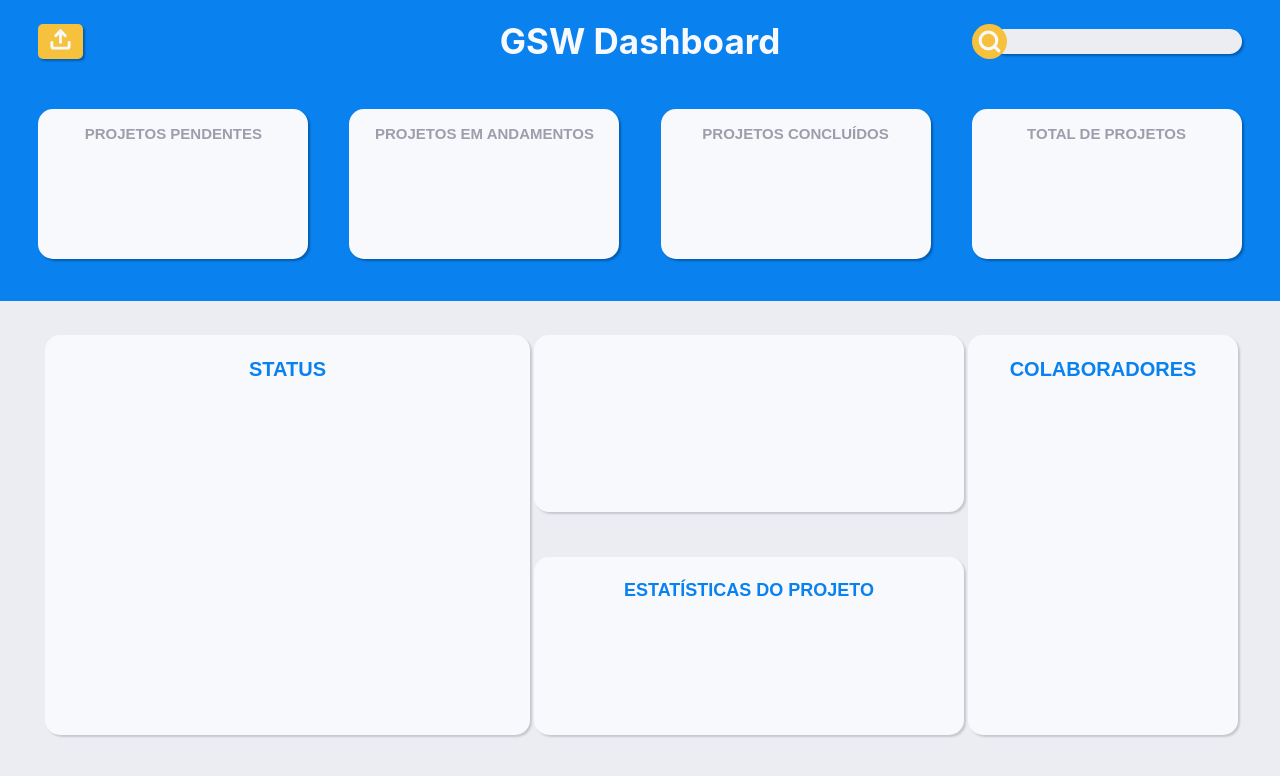
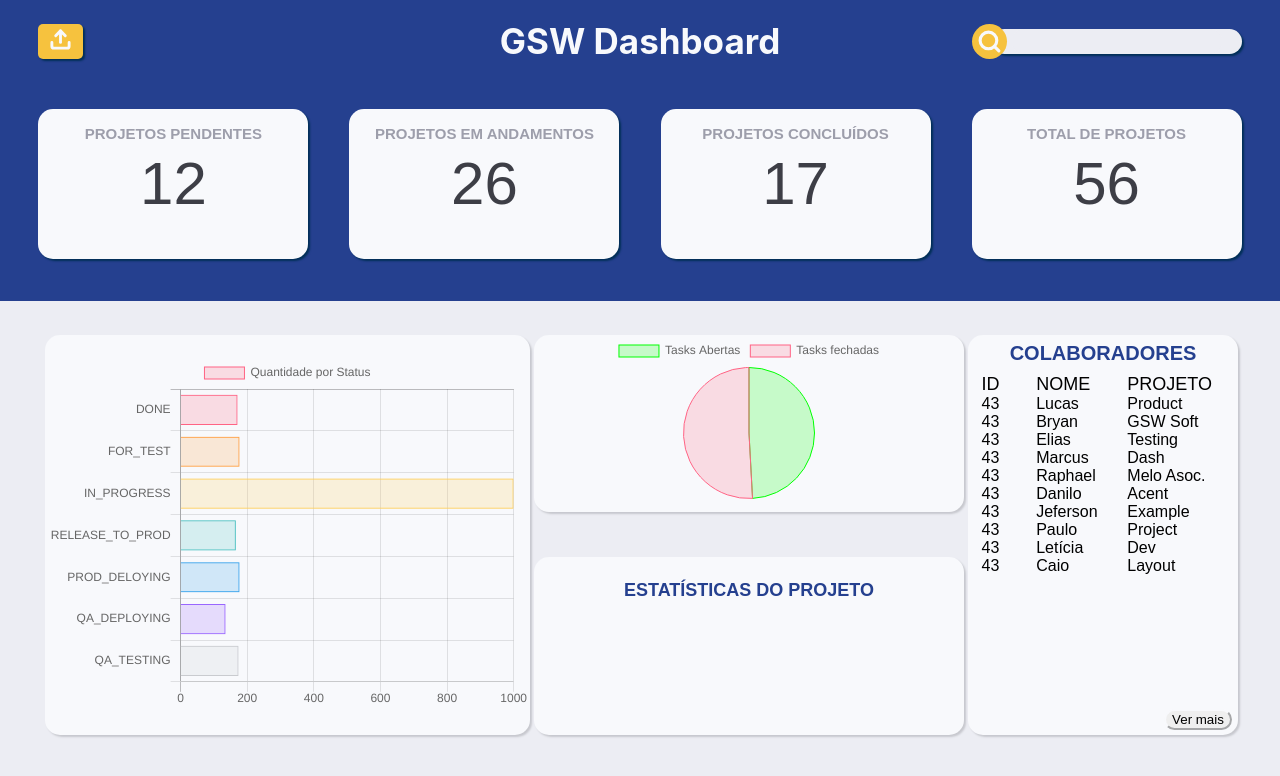
Before and after one commit to Time-1-ADS/ProjetoGSW, a Flask app: page / in a window 1280 px wide. Shown: the top 776 px of the page. Run offline with Flask 2, Linux system fonts and the light colour scheme; some libraries are stand-ins or nearby versions.

Commit message:
tela geral + exemplos

```diff
--- a/SPRINT_2/codes/static/css/style.css
+++ b/SPRINT_2/codes/static/css/style.css
@@ -1,3 +1,5 @@
+@import url("https://cdnjs.cloudflare.com/ajax/libs/Chart.js/2.8.0/Chart.css");
+
 /*
 Azul Clarinho = #36B9CC
 Verde = #1CC88A
@@ -29,7 +31,7 @@ h1{
 }
 .container {
     width: 100%;
-    background: #0981EF;
+    background: #25408F;
 }
 
 .nav{
@@ -37,7 +39,6 @@ h1{
     height: 50px;
     display: flex;
     align-items: center;
-    /*background: red;*/
     margin-left: 3%;
     margin-right: 3%;
     margin-top: 16px;
@@ -73,7 +74,7 @@ h1{
     display: flex;
     align-items: center;
     justify-content: center;
-    box-shadow: 2px 2px 2px #055daf;
+    box-shadow: 2px 2px 2px #022f58;
 }
 
 .search{
@@ -88,7 +89,7 @@ h1{
     display: flex;
     border-radius: 12.5px;
     background: #ECEDF3;
-    box-shadow: 2px 2px 2px #055daf;
+    box-shadow: 2px 2px 2px #022f58;
 }
 
 .form-control{
@@ -114,7 +115,7 @@ h1{
     height: 150px;
     background: #F8F9FC;
     border-radius: 15px;
-    box-shadow: 2px 2px 2px #055daf;
+    box-shadow: 2px 2px 2px #022f58;
     display: flex;
     align-items: flex-start;
     flex-direction: column;
@@ -178,7 +179,7 @@ h1{
     border-radius: 15px;
     box-shadow: 2px 2px 2px #c7c8ce;
     display: flex;
-    align-items: flex-start;
+    align-items: center;
     flex-direction: column;
     justify-content: center;
 }
@@ -202,14 +203,14 @@ h1{
     position: relative;
     width: 485px;
     height: 20px;
-    top: -170px;
+    top: 0px;
     justify-content: center;
     font-family: Arial, Helvetica, sans-serif;
     font-style: normal;
     font-weight: bold;
     font-size: 20px;
     line-height: 28px;
-    color: #0981EF;
+    color: #25408F;
     display: flex;
 }
 
@@ -217,14 +218,14 @@ h1{
     position: relative;
     width: 270px;
     height: 20px;
-    top: -170px;
+    /*top: -170px;*/
     justify-content: center;
     font-family: Arial, Helvetica, sans-serif;
     font-style: normal;
     font-weight: bold;
     font-size: 20px;
     line-height: 28px;
-    color: #0981EF;
+    color: #25408F;
     display: flex;
 }
 
@@ -239,6 +240,59 @@ h1{
     font-weight: bold;
     font-size: 18px;
     line-height: 28px;
-    color: #0981EF;
+    color: #25408F;
     display: flex;
 }
+
+.tab{
+    margin-top: 15px;
+    width: 90%;
+    height: 350px;
+    position: relative;
+    display: flex;
+    justify-content: space-between;
+}
+
+.tab1{
+
+    height: 100%;
+    width: 15%;
+}
+
+.tab2{
+    height: 100%;
+    width: 30%;
+}
+
+.tab3{
+    height: 100%;
+    width: 40%;
+}
+
+.tabt{
+    font-family: Arial, Helvetica, sans-serif;
+    font-size: large;
+}
+
+.tabc{
+    font-family: Arial, Helvetica, sans-serif;
+    display: flex;
+    align-content: space-between;
+}
+
+.mais{
+    margin-left: 190px;
+    margin-top: -15px;
+    border-color: #F8F9FC;
+    border-radius: 20px;
+}
+.contcard{
+    display: flex;
+    align-items: center;
+    justify-content: center;
+    width: 100%;
+    height: 100%;
+    font-size: 60px;
+    font-family: Arial, Helvetica, sans-serif;
+    color: #3d3e46;
+}
--- a/SPRINT_2/codes/static/js/main.js
+++ b/SPRINT_2/codes/static/js/main.js
@@ -0,0 +1,63 @@
+var ctx = document.getElementById('myChart').getContext('2d');
+var chart = new Chart(ctx, {
+    type: 'horizontalBar',
+    data: {
+        labels: ['DONE', 'FOR_TEST', 'IN_PROGRESS', 'RELEASE_TO_PROD', 'PROD_DELOYING', 'QA_DEPLOYING', 'QA_TESTING'],
+        datasets: [{
+            label: 'Quantidade por Status',
+            backgroundColor: [
+                'rgba(255, 99, 132, 0.2)',
+                'rgba(255, 159, 64, 0.2)',
+                'rgba(255, 205, 86, 0.2)',
+                'rgba(75, 192, 192, 0.2)',
+                'rgba(54, 162, 235, 0.2)',
+                'rgba(153, 102, 255, 0.2)',
+                'rgba(201, 203, 207, 0.2)'
+            ],
+            borderColor: [
+                'rgb(255, 99, 132)',
+                'rgb(255, 159, 64)',
+                'rgb(255, 205, 86)',
+                'rgb(75, 192, 192)',
+                'rgb(54, 162, 235)',
+                'rgb(153, 102, 255)',
+                'rgb(201, 203, 207)'
+            ],
+            borderWidth: 1,
+            data: [171, 177, 1000, 166, 177, 135, 174],
+
+        }]
+    },
+    options: {
+        scales: {
+            xAxes: [{
+                ticks: {
+                    beginAtZero: true
+                }
+            }]
+        }
+    }
+});
+
+
+var ctx2 = document.getElementById('myChart2').getContext('2d');
+var chart2 = new Chart(ctx2, {
+    type: 'pie',
+    data: {
+        labels: ['Tasks Abertas', 'Tasks fechadas'],
+        datasets: [{
+            label: 'Tasks Abertas e Fechadas',
+            backgroundColor: [
+                'rgba(0, 255, 0, 0.2)',
+                'rgba(255, 99, 132, 0.2)',
+            ],
+            borderColor: [
+                'rgb(0, 255, 0)',
+                'rgb(255, 99, 132)'
+            ],
+            borderWidth: 1,
+            data: [171, 177],
+        }]
+    },
+    options: {}
+});
--- a/SPRINT_2/codes/templates/index.html
+++ b/SPRINT_2/codes/templates/index.html
@@ -1,29 +1,43 @@
 <!DOCTYPE html>
 <html lang="en">
+
 <head>
     <meta charset="UTF-8">
     <meta http-equiv="X-UA-Compatible" content="IE=edge">
     <meta name="viewport" content="width=device-width, initial-scale=1.0">
     <title>Dashboard Geral</title>
-    <link href="./css/style.css" rel="stylesheet">
+    <link href="../static/css/style.css" rel="stylesheet">
+
+
+
 </head>
+
 <body>
     <div class="container">
         <div class="nav">
             <div class="align">
-            <button class="bupload">
-                <div class="upload">
-                    <svg viewBox="0 0 24 24" width="23" height="23" stroke="currentColor" stroke-width="3" fill="none" stroke-linecap="round" stroke-linejoin="round" class="css-i6dzq1"><path d="M21 15v4a2 2 0 0 1-2 2H5a2 2 0 0 1-2-2v-4"></path><polyline points="17 8 12 3 7 8"></polyline><line x1="12" y1="3" x2="12" y2="15"></line></svg>
-                </div>
-            </button>
-        </div>
+                <button class="bupload">
+                    <div class="upload">
+                        <svg viewBox="0 0 24 24" width="23" height="23" stroke="currentColor" stroke-width="3"
+                            fill="none" stroke-linecap="round" stroke-linejoin="round" class="css-i6dzq1">
+                            <path d="M21 15v4a2 2 0 0 1-2 2H5a2 2 0 0 1-2-2v-4"></path>
+                            <polyline points="17 8 12 3 7 8"></polyline>
+                            <line x1="12" y1="3" x2="12" y2="15"></line>
+                        </svg>
+                    </div>
+                </button>
+            </div>
             <div class="dash_title">
                 <h1>GSW Dashboard</h1>
             </div>
             <div class="search">
                 <div class="search_circle">
                     <div class="search_icon">
-                        <svg viewBox="0 0 24 24" width="25" height="25" stroke="currentColor" stroke-width="3" fill="none" stroke-linecap="round" stroke-linejoin="round" class="css-i6dzq1"><circle cx="11" cy="11" r="8"></circle><line x1="21" y1="21" x2="16.65" y2="16.65"></line></svg>
+                        <svg viewBox="0 0 24 24" width="25" height="25" stroke="currentColor" stroke-width="3"
+                            fill="none" stroke-linecap="round" stroke-linejoin="round" class="css-i6dzq1">
+                            <circle cx="11" cy="11" r="8"></circle>
+                            <line x1="21" y1="21" x2="16.65" y2="16.65"></line>
+                        </svg>
                     </div>
                 </div>
                 <div class="form-outline">
@@ -33,19 +47,86 @@
             </div>
         </div>
         <div class="cards">
-            <div class="cardscontent"><div class="text1">PROJETOS PENDENTES</div></div>
-            <div class="cardscontent"><div class="text1">PROJETOS EM ANDAMENTOS</div></div>
-            <div class="cardscontent"><div class="text1">PROJETOS CONCLUÍDOS</div></div>
-            <div class="cardscontent"><div class="text1">TOTAL DE PROJETOS</div></div>
+            <div class="cardscontent">
+                <div class="text1">PROJETOS PENDENTES</div>
+                <div class="contcard">12</div>
+            </div>
+            <div class="cardscontent">
+                <div class="text1">PROJETOS EM ANDAMENTOS</div>
+                <div class="contcard">26</div>
+            </div>
+            <div class="cardscontent">
+                <div class="text1">PROJETOS CONCLUÍDOS</div>
+                <div class="contcard">17</div>
+            </div>
+            <div class="cardscontent">
+                <div class="text1">TOTAL DE PROJETOS</div>
+                <div class="contcard">56</div>
+            </div>
         </div>
     </div>
     <div class="container-2">
-        <div class="block1"><div class="text2">STATUS</div></div>
+        <div class="block1">
+            <!--            <div class="text2">STATUS</div>-->
+            <canvas id="myChart" height="220"></canvas>
+        </div>
         <div class="block2">
-            <div class="block2-1"></div>
-            <div class="block2-2"><div class="text4">ESTATÍSTICAS DO PROJETO</div></div>
+            <div class="block2-1">
+                <canvas id="myChart2" height="115"></canvas>
+            </div>
+            <div class="block2-2">
+                <div class="text4">ESTATÍSTICAS DO PROJETO</div>
+            </div>
         </div>
-        <div class="block3"><div class="text3">COLABORADORES</div></div>
+        <div class="block3">
+            <div class="text3">COLABORADORES</div>
+            <div class="tab">
+                <div class="tab1">
+                    <div class="tabt">ID</div>
+                    <div class="tabc">43</div>
+                    <div class="tabc">43</div>
+                    <div class="tabc">43</div>
+                    <div class="tabc">43</div>
+                    <div class="tabc">43</div>
+                    <div class="tabc">43</div>
+                    <div class="tabc">43</div>
+                    <div class="tabc">43</div>
+                    <div class="tabc">43</div>
+                    <div class="tabc">43</div>
+
+                </div>
+                <div class="tab2">
+                    <div class="tabt">NOME</div>
+                    <div class="tabc">Lucas</div>
+                    <div class="tabc">Bryan</div>
+                    <div class="tabc">Elias</div>
+                    <div class="tabc">Marcus</div>
+                    <div class="tabc">Raphael</div>
+                    <div class="tabc">Danilo</div>
+                    <div class="tabc">Jeferson</div>
+                    <div class="tabc">Paulo</div>
+                    <div class="tabc">Letícia</div>
+                    <div class="tabc">Caio</div>
+                </div>
+                <div class="tab3">
+                    <div class="tabt">PROJETO</div>
+                    <div class="tabc">Product</div>
+                    <div class="tabc">GSW Soft</div>
+                    <div class="tabc">Testing</div>
+                    <div class="tabc">Dash</div>
+                    <div class="tabc">Melo Asoc.</div>
+                    <div class="tabc">Acent</div>
+                    <div class="tabc">Example</div>
+                    <div class="tabc">Project</div>
+                    <div class="tabc">Dev</div>
+                    <div class="tabc">Layout</div>
+                </div>
+            </div>
+            <button class="mais">Ver mais</button>
+        </div>
     </div>
+    <script src="https://cdnjs.cloudflare.com/ajax/libs/Chart.js/2.8.0/Chart.js"></script>
+    <script src="../static/js/main.js"></script>
 </body>
+
 </html>
```
